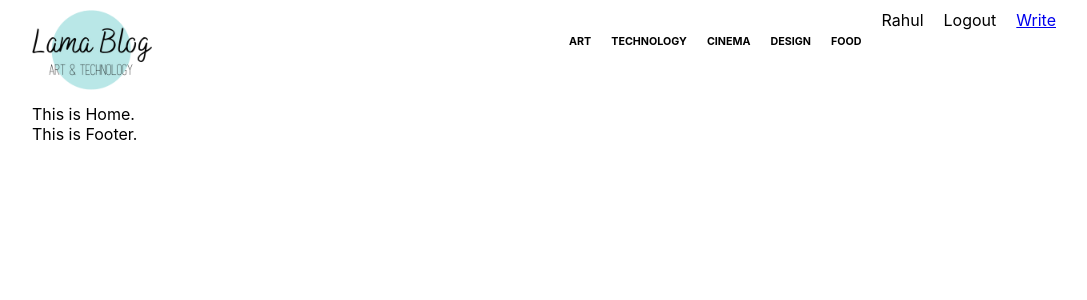
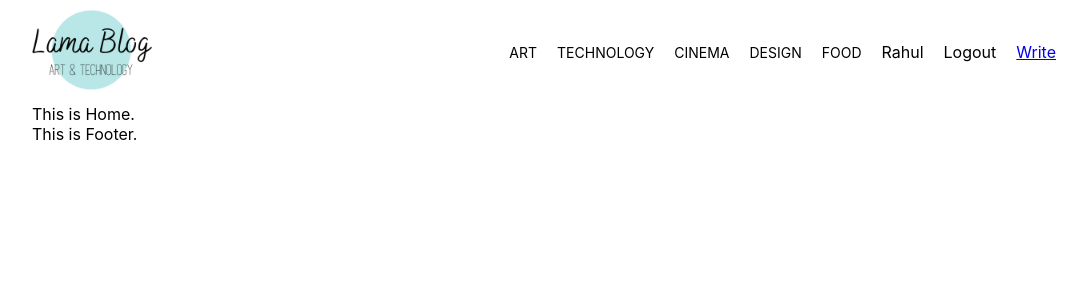
Before and after one commit to Rahulsingh1939/blogWebsiteUsingReact, a React (Create React App) app: page / in a window 1280 px wide. Shown: the top 300 px of the page, without its empty margins (96-1183 px from the left). Built offline with nearby package versions, Linux system fonts and the light colour scheme.

Commit message:
Updated Nav design img

```diff
--- a/src/styles.scss
+++ b/src/styles.scss
@@ -67,7 +67,13 @@
                 }
                 .links{
                     display: flex;
+                    align-items: center;
                     gap: 20px;
+                    h6{
+                        font-size: 14px;
+                        font-weight: 400;
+                        cursor: pointer;
+                    }
                     .link{
                         text-decoration: none;
                         color:inherit;
```
